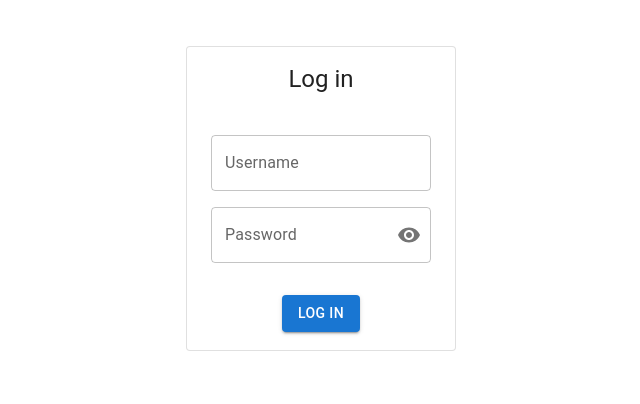
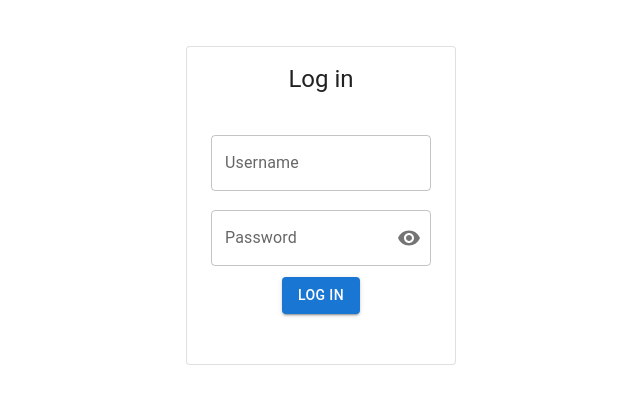
Before and after one commit to JanitaJT/own-project-fe, a React (Create React App) app: page / in a window 1280 px wide. Shown: the top 404 px of the page, without its empty margins (311-951 px from the left). Built offline with nearby package versions, Linux system fonts and the light colour scheme.

Commit message:
Added some log in functionality

```diff
--- /dev/null
+++ b/src/fetch/user/dao.js
@@ -0,0 +1,28 @@
+const postLogin = async (user) => {
+  try {
+    const request = new Request("http://localhost:3001/api/logIn/login", {
+      method: "POST",
+      headers: {
+        Accept: "application/json",
+        "Content-Type": "application/json",
+      },
+      body: JSON.stringify(user),
+    });
+    const response = await fetch(request);
+    if (response.status === 400) {
+      return 400;
+    }
+    if (response.status === 500) {
+      return 500;
+    }
+    const data = await response.json();
+    return data;
+  } catch (error) {
+    return "error";
+  }
+};
+
+const dao = {
+  postLogin,
+};
+export default dao;
--- a/src/screens/LogInScreen.js
+++ b/src/screens/LogInScreen.js
@@ -1,11 +1,7 @@
 import React from "react";
-import Card from "@mui/material/Card";
-import CardActions from "@mui/material/CardActions";
-import CardContent from "@mui/material/CardContent";
-import Button from "@mui/material/Button";
-import { CardHeader, Grid } from "@mui/material";
+import { Grid } from "@mui/material";
 import { Box } from "@mui/system";
-import LogIn from "../user/LogIn";
+import LogInCard from "../user/LogInCard";
 
 export default function LogInScreen() {
   return (
@@ -21,24 +17,7 @@ export default function LogInScreen() {
           padding={2}
           marginTop="30px"
         >
-          <Card variant="outlined">
-            <CardHeader
-              title="Log in"
-              sx={{ textAlign: "center" }}
-            ></CardHeader>
-            <CardContent>
-              <LogIn />
-            </CardContent>
-            <CardActions
-              sx={{
-                justifyContent: "center",
-                alignItems: "center",
-                marginBottom: "10px",
-              }}
-            >
-              <Button variant="contained">Log in</Button>
-            </CardActions>
-          </Card>
+          <LogInCard />
         </Grid>
       </Box>
     </div>
--- a/src/user/LogIn.js
+++ /dev/null
@@ -1,55 +0,0 @@
-import React, { useState } from "react";
-import { FormControl, Grid } from "@mui/material";
-import OutlinedInput from "@mui/material/OutlinedInput";
-import InputLabel from "@mui/material/InputLabel";
-import InputAdornment from "@mui/material/InputAdornment";
-import Visibility from "@mui/icons-material/Visibility";
-import VisibilityOff from "@mui/icons-material/VisibilityOff";
-import IconButton from "@mui/material/IconButton";
-export default function () {
-  const [showPassword, setShowPassword] = useState(false);
-
-  const handleClickShowPassword = () => setShowPassword((show) => !show);
-  const handleMouseDownPassword = (event) => {
-    event.preventDefault();
-  };
-  return (
-    <div>
-      <Grid item xs={12} padding={1}>
-        <FormControl variant="outlined">
-          <InputLabel>Username</InputLabel>
-          <OutlinedInput
-            label="Username"
-            sx={{ width: "220px" }}
-          ></OutlinedInput>
-        </FormControl>
-      </Grid>
-      <Grid item xs={12} padding={1}>
-        <FormControl variant="outlined">
-          <InputLabel>Password</InputLabel>
-          <OutlinedInput
-            type={showPassword ? "text" : "password"}
-            endAdornment={
-              <InputAdornment position="end">
-                <IconButton
-                  aria-label="toggle password visibility"
-                  onClick={handleClickShowPassword}
-                  onMouseDown={handleMouseDownPassword}
-                  edge="end"
-                >
-                  {showPassword ? <VisibilityOff /> : <Visibility />}
-                </IconButton>
-              </InputAdornment>
-            }
-            sx={{ width: "220px" }}
-            label="Password"
-          />
-        </FormControl>
-        {/* <TextField
-          label="Password"
-
-        ></TextField> */}
-      </Grid>
-    </div>
-  );
-}
--- /dev/null
+++ b/src/user/LogInCard.js
@@ -0,0 +1,42 @@
+import React, { useState } from "react";
+import Card from "@mui/material/Card";
+import CardContent from "@mui/material/CardContent";
+import { CardHeader, Grid } from "@mui/material";
+import LogInForm from "./LogInForm";
+import dao from "../fetch/user/dao";
+import { useFormik } from "formik";
+
+export default function LogInCard() {
+  const [initialLogInValues, setInitialLogInValues] = useState({
+    username: "",
+    password: "",
+  });
+
+  const logInUser = async (values) => {
+    let user = {
+      username: values.username,
+      password: values.password,
+    };
+    let result = await dao.postLogin(user);
+    return result;
+  };
+
+  const formik = useFormik({
+    initialValues: initialLogInValues,
+    //validate
+    onSubmit: (values) => {
+      logInUser(values);
+      return;
+    },
+  });
+  return (
+    <div>
+      <Card variant="outlined">
+        <CardHeader title="Log in" sx={{ textAlign: "center" }}></CardHeader>
+        <CardContent>
+          <LogInForm formik={formik} />
+        </CardContent>
+      </Card>
+    </div>
+  );
+}
--- /dev/null
+++ b/src/user/LogInForm.js
@@ -0,0 +1,87 @@
+import React, { useState } from "react";
+import { Button, FormControl, FormHelperText, Grid } from "@mui/material";
+import OutlinedInput from "@mui/material/OutlinedInput";
+import InputLabel from "@mui/material/InputLabel";
+import InputAdornment from "@mui/material/InputAdornment";
+import Visibility from "@mui/icons-material/Visibility";
+import VisibilityOff from "@mui/icons-material/VisibilityOff";
+import IconButton from "@mui/material/IconButton";
+import CardActions from "@mui/material/CardActions";
+
+export default function LogInForm(props) {
+  const { formik } = props;
+  const [showPassword, setShowPassword] = useState(false);
+  const handleClickShowPassword = () => setShowPassword((show) => !show);
+  const handleMouseDownPassword = (event) => {
+    event.preventDefault();
+  };
+
+  return (
+    <div>
+      <form onSubmit={formik.handleSubmit}>
+        <Grid item xs={12} padding={1}>
+          <FormControl variant="outlined">
+            <InputLabel>Username</InputLabel>
+            <OutlinedInput
+              label="Username"
+              sx={{ width: "220px" }}
+              name="username"
+              onChange={formik.handleChange("username")}
+              value={formik.values.username}
+              onBlur={formik.handleBlur("username")}
+            ></OutlinedInput>
+            <FormHelperText>
+              {formik.touched.username && formik.errors.username}
+            </FormHelperText>
+          </FormControl>
+        </Grid>
+        <Grid item xs={12} padding={1}>
+          <FormControl variant="outlined">
+            <InputLabel>Password</InputLabel>
+            <OutlinedInput
+              type={showPassword ? "text" : "password"}
+              endAdornment={
+                <InputAdornment position="end">
+                  <IconButton
+                    aria-label="toggle password visibility"
+                    onClick={handleClickShowPassword}
+                    onMouseDown={handleMouseDownPassword}
+                    edge="end"
+                  >
+                    {showPassword ? <VisibilityOff /> : <Visibility />}
+                  </IconButton>
+                </InputAdornment>
+              }
+              sx={{ width: "220px" }}
+              label="Password"
+              name="password"
+              onChange={formik.handleChange("password")}
+              value={formik.values.password}
+              onBlur={formik.handleBlur("password")}
+            />
+            <FormHelperText>
+              {formik.touched.password && formik.errors.password}
+            </FormHelperText>
+          </FormControl>
+          <CardActions
+            sx={{
+              justifyContent: "center",
+              alignItems: "center",
+              marginBottom: "10px",
+            }}
+          >
+            <Button
+              variant="contained"
+              type="onSubmit"
+              onClick={() => {
+                console.log("values?", formik.values);
+              }}
+            >
+              Log in
+            </Button>
+          </CardActions>
+        </Grid>
+      </form>
+    </div>
+  );
+}
```
